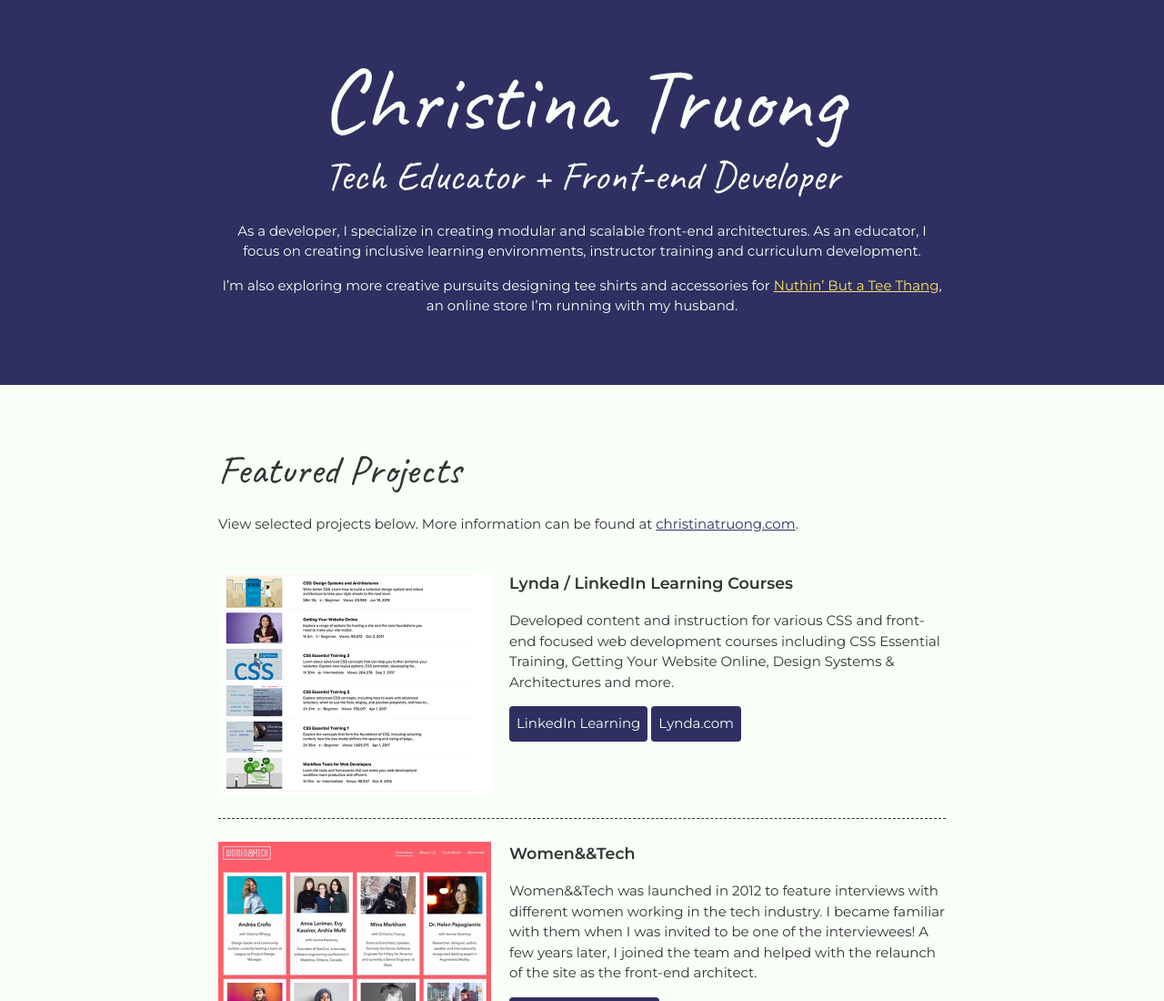
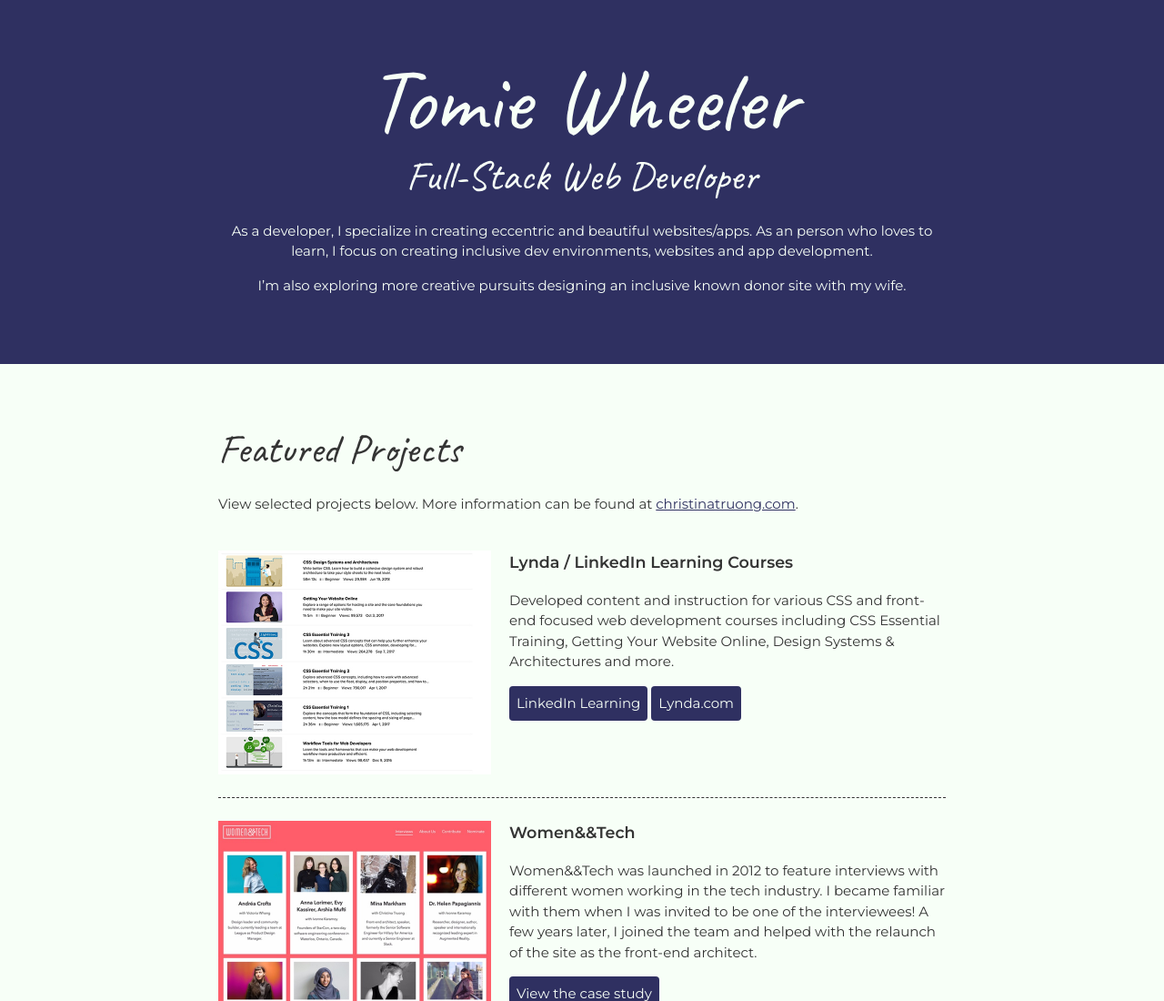
Before and after one commit to tomiewheeler678/css-essential-training, a plain HTML site: page css-portfolio/index.html in a window 1280 px wide. Shown: the top 1100 px of the page at 91% size. Drawn offline with Linux system fonts and the light colour scheme.

Commit message:
added personal info to portfolio page with html

```diff
--- a/css-portfolio/index.html
+++ b/css-portfolio/index.html
@@ -3,7 +3,7 @@
   <head>
     <meta charset="UTF-8">
     <meta name="viewport" content="width=device-width, initial-scale=1.0">
-    <title>Christina Truong, Tech Educator + Front-end Developer</title>
+    <title>Tomie Wheeler, Full-Stack Web Developer</title>
      <link href="https://fonts.googleapis.com/css?family=Caveat|Montserrat:400,600&display=swap" rel="stylesheet">
     <link rel="stylesheet" href="css/styles.css">
   </head>
@@ -12,11 +12,11 @@
       <!-- ***********************  ABOUT / PROFILE  *********************** -->
       <header>
         <div class="content-wrap">
-          <h1>Christina Truong</h1>
-          <h2>Tech Educator + Front-end Developer</h2>
+          <h1>Tomie Wheeler</h1>
+          <h2>Full-Stack Web Developer</h2>
 
-          <p>As a developer, I specialize in creating modular and scalable front-end architectures. As an educator, I focus on creating inclusive learning environments, instructor training and curriculum development.</p>
-          <p>I’m also exploring more creative pursuits designing tee shirts and accessories for <a href="http://teethang.com" target="_blank">Nuthin’ But a Tee Thang</a>, an online store I’m running with my husband.</p>
+          <p>As a developer, I specialize in creating eccentric and beautiful websites/apps. As an person who loves to learn, I focus on creating inclusive dev environments, websites and app development.</p>
+          <p>I’m also exploring more creative pursuits designing an inclusive known donor site with my wife.</p>
         </div>
       </header>
 
```
